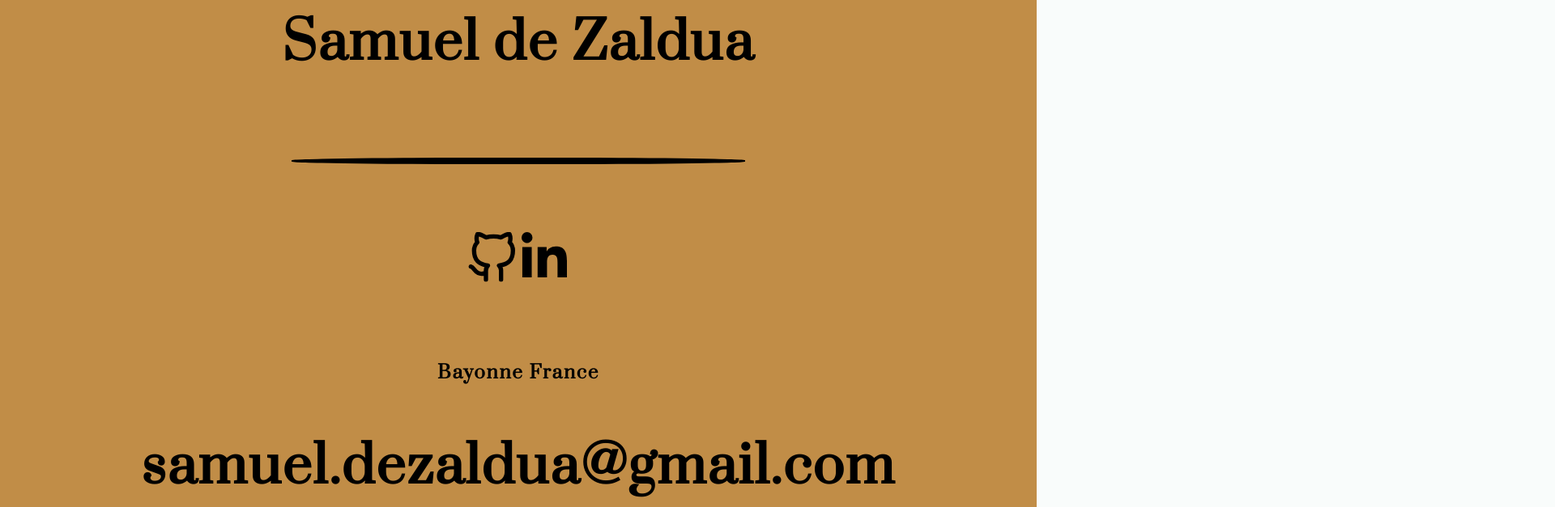
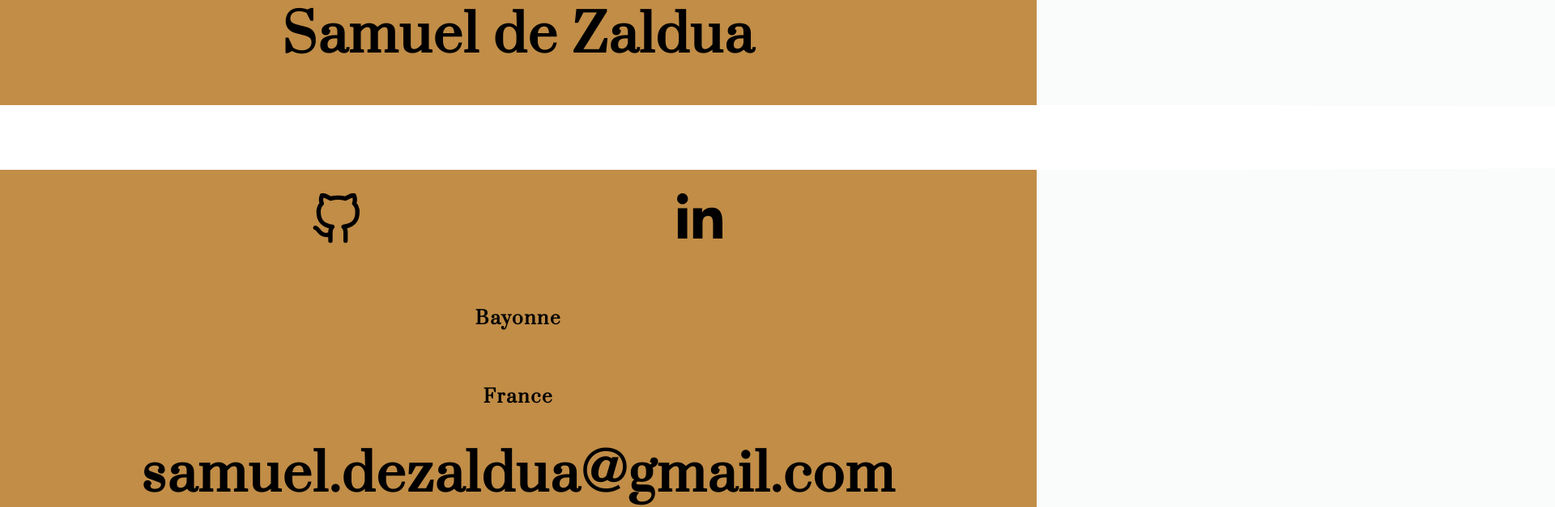
Before and after one commit to Samdez/cv-react-v2, a React (Create React App) app: page / in a window 1280 px wide. Shown: the part 5060-5687 px from the top of the page at 81% size, 1920 px wide, since content can reach past the window. Built offline with nearby package versions, Linux system fonts and the light colour scheme.

Commit message:
addedlinks and animation on contact page

```diff
--- a/src/components/Contact.jsx
+++ b/src/components/Contact.jsx
@@ -1,21 +1,29 @@
+import { useViewportScroll, motion, useTransform } from "framer-motion";
 import { FaLinkedinIn } from "react-icons/fa";
 import { FiGithub } from "react-icons/fi";
 import { cursorWhite } from "../cursorAnimation";
-import { ContactPage } from "../styles/styles";
+import { ContactIcons, ContactPage } from "../styles/styles";
 
 const Contact = () => {
+  const { scrollYProgress } = useViewportScroll();
+  const lineAnim = useTransform(scrollYProgress, [0, 1], [-10, 1]);
   return (
     <ContactPage onMouseEnter={cursorWhite} id='contact'>
       <h1>Samuel de Zaldua</h1>
-      <div className="line"></div>
-      <div>
+      <motion.div className="line" style={{ scale: lineAnim }}></motion.div>
+      <ContactIcons>
+        <a href="https://github.com/Samdez" target="_blank" rel="noreferrer">
         <FiGithub style={{ fontSize: '4rem' }} />
-          <FaLinkedinIn style={{ fontSize: '4rem' }} />
-      </div>
-      <h3>Bayonne France</h3>
-        <a href="mailto:samuel.dezaldua@gmail.com">
-          <h1>samuel.dezaldua@gmail.com</h1>
         </a>
+        <a href="https://www.linkedin.com/in/samuel-de-zaldua/" target="_blank" rel="noreferrer">
+        <FaLinkedinIn style={{ fontSize: '4rem' }} />
+        </a>
+      </ContactIcons>
+      <h3>Bayonne</h3>
+      <h3>France</h3>
+      <a href="mailto:samuel.dezaldua@gmail.com">
+        <h1>samuel.dezaldua@gmail.com</h1>
+      </a>
     </ContactPage>
   );
 }
--- a/src/components/Experience.jsx
+++ b/src/components/Experience.jsx
@@ -59,7 +59,7 @@ const Experience = () => {
           <MusicianDescription variants={fade} ref={element} animate={controls} initial='hidden'>
             <motion.p variants={fade}>I've accumulated over 10M streams with my solo project Otaam over the years</motion.p>
             <motion.p variants={fade}>and played hundreds of shows in France and in Europe.</motion.p>
-            <motion.p variants={fade}>I've teached guitar both for private students</motion.p>
+            <motion.p variants={fade}>I have taught guitar both for private students</motion.p>
             <motion.p variants={fade}>and in music schools.</motion.p>
           </MusicianDescription>
           <ProgrammerTitle>
--- a/src/styles/styles.js
+++ b/src/styles/styles.js
@@ -242,7 +242,7 @@ transition: color 2s;
   }
   .line {
     height: 1vh;
-    background: black;
+    background: white;
     width: 50%;
     margin-top: 5vh;
     border-radius: 40%;
@@ -256,3 +256,9 @@ transition: color 2s;
   }
   }
 `;
+
+export const ContactIcons = styled.div`
+display: flex;
+justify-content: space-around;
+width: 80%;
+`;
```
